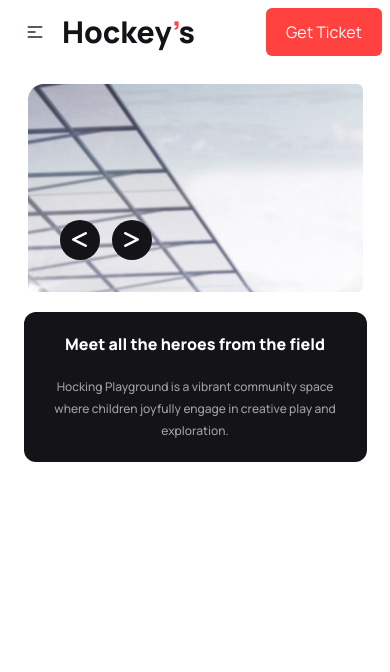
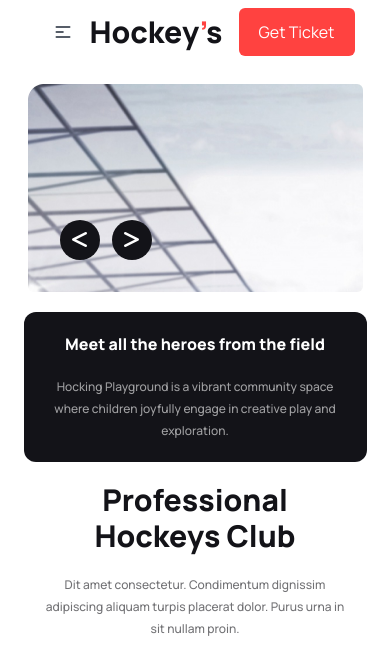
Before and after one commit to Dhruba545/third-assignment, a plain HTML site: page index.html in a window 390 px wide. Drawn offline with nearby package versions, Linux system fonts and the light colour scheme.

Commit message:
first child complete from main section

```diff
--- a/index.html
+++ b/index.html
@@ -21,7 +21,7 @@
 </head>
 <body class="font-manrope" >
     <header class="flex flex-col items-center" >
-        <nav class=" w-full md:w-[1170px] ">
+        <nav class=" w-[335px] md:w-[1170px] ">
         <div class="navbar bg-base-100 ">
         <div class="navbar-start">
           <div class="dropdown">
@@ -85,6 +85,17 @@
         <div class="text-xs font-medium text-[#ffffff99] leading-[22px]  " >
             Hocking Playground is a vibrant community space where children joyfully engage in creative play and exploration.
     </div>
+    </div>
     </header>
+    <main>
+        <div class="w-[343px] md:w-[502px] bg-white flex flex-col space-y-5 p-5 rounded-xl mx-auto mt-5 justify-center items-center text-center ">
+            <div class="text-[#131318] text-3xl font-extrabold " >
+                Professional Hockeys Club
+            </div>
+            <div class="text-xs font-medium text-[#13131899] leading-[22px]  " >
+                Dit amet consectetur. Condimentum dignissim adipiscing aliquam turpis placerat dolor. Purus urna in sit nullam proin.
+        </div>
+        </div>
+    </main>
 </body>
 </html>
```
Also changed, not shown: pr.html (+1 -1 lines).
